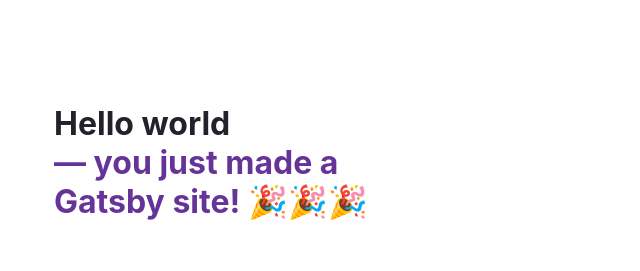
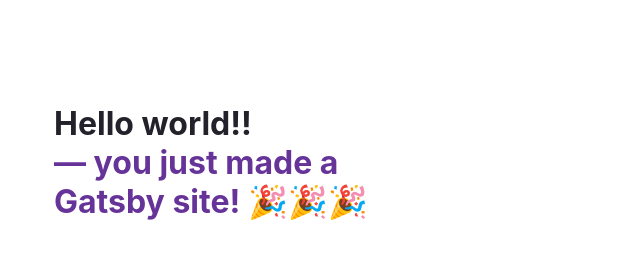
Before and after one commit to bangbh81/etherbread, a Gatsby site: page / in a window 1280 px wide. Shown: the top 271 px of the page, 50-690 px from the left. Built offline with nearby package versions, Linux system fonts and the light colour scheme; Gatsby itself is replaced by a stand-in of ours.

Commit message:
github action deployment test #2

```diff
--- a/src/pages/index.js
+++ b/src/pages/index.js
@@ -131,7 +131,7 @@ const IndexPage = () => {
     <main style={pageStyles}>
       <title>Home Page</title>
       <h1 style={headingStyles}>
-        Hello world
+        Hello world!!
         <br />
         <span style={headingAccentStyles}>— you just made a Gatsby site! </span>
         <span role="img" aria-label="Party popper emojis">
```
